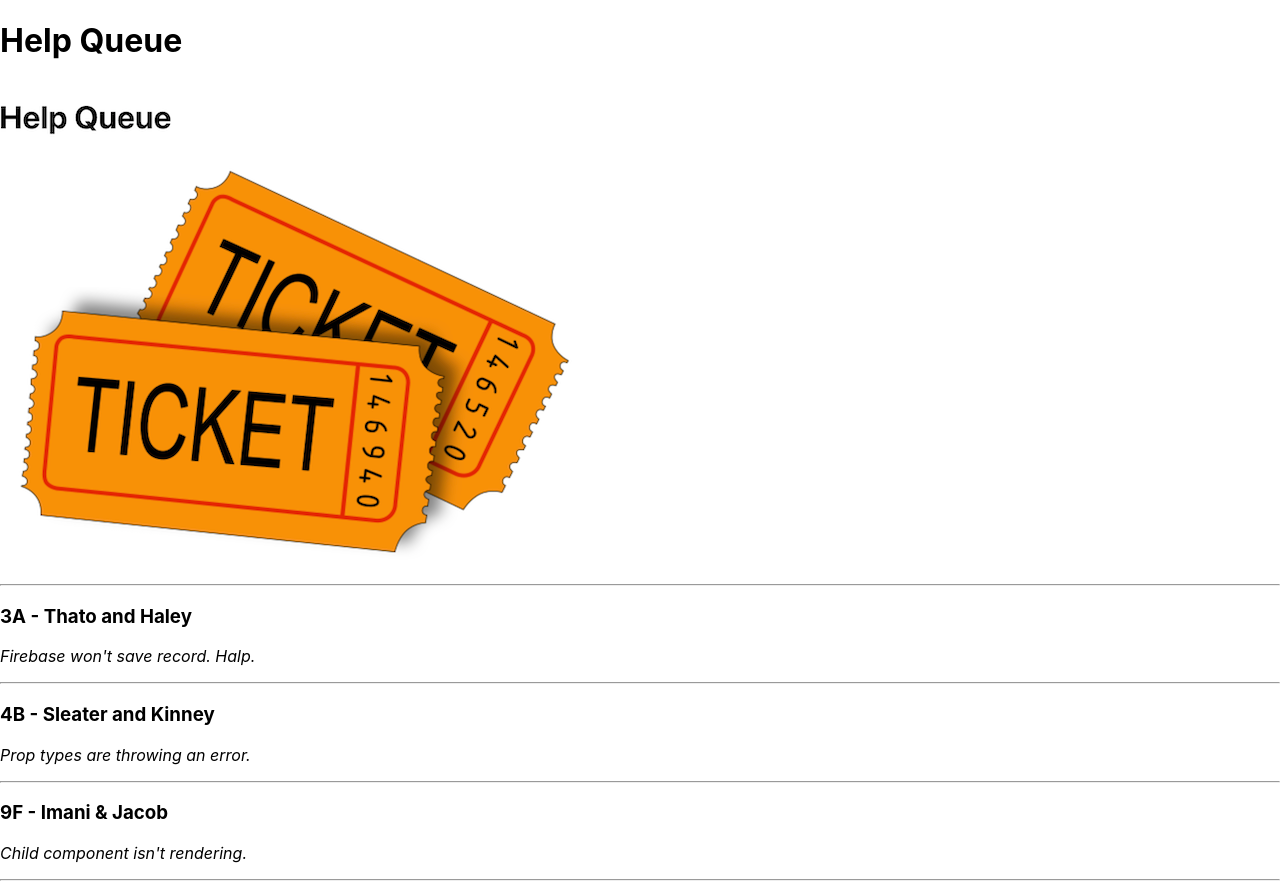
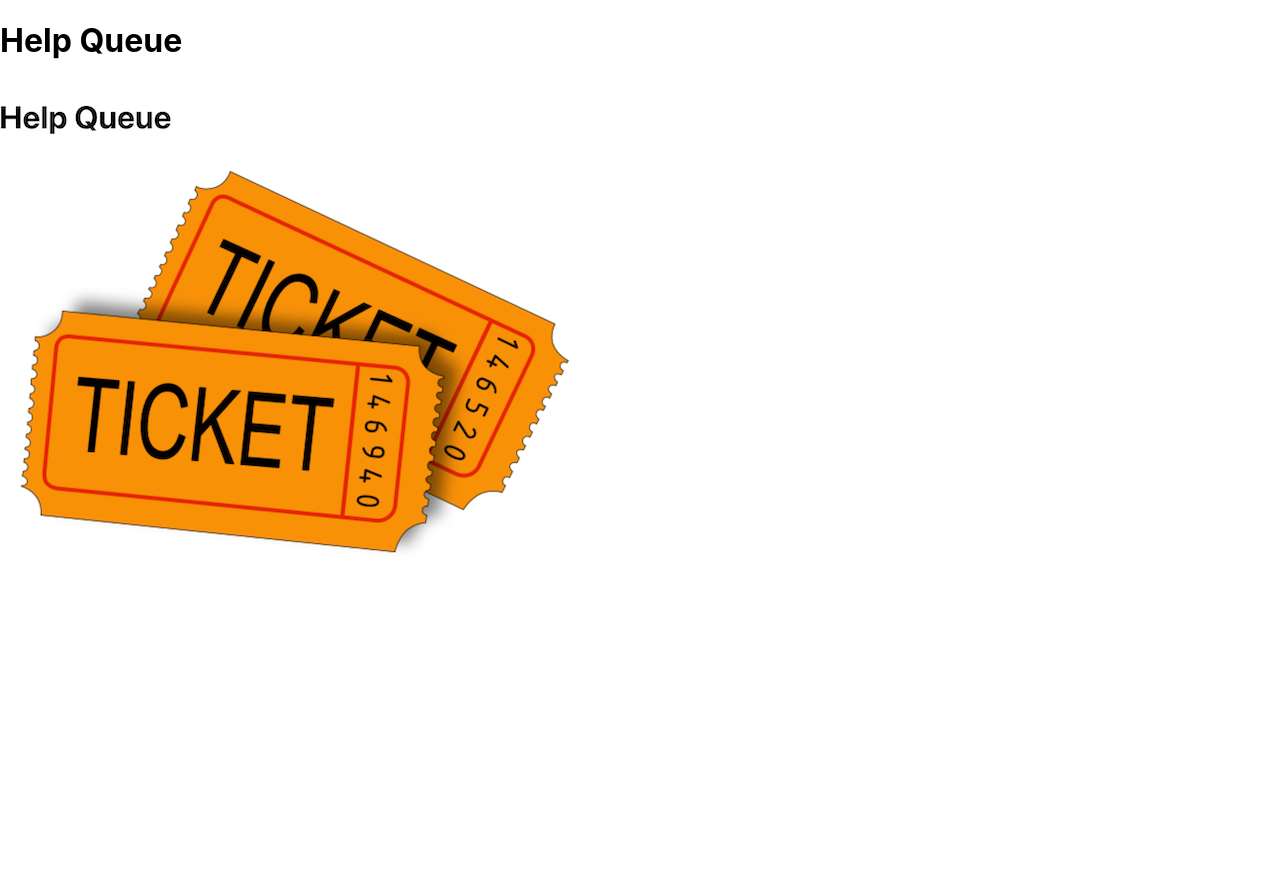
Before and after one commit to ChrisRamer/help-queue, a React (Create React App) app: page / in a window 1280 px wide. After the commit the page ends 800 px from the top, so only its background shows below. Built offline with nearby package versions, Linux system fonts and the light colour scheme.

Commit message:
Adding local state

```diff
--- a/src/components/App.js
+++ b/src/components/App.js
@@ -1,12 +1,12 @@
 import React from "react";
 import Header from "./Header";
-import TicketList from "./TicketList";
+import TicketControl from "./TicketControl";
 
 function App() {
 	return (
 		<React.Fragment>
 			<Header />
-			<TicketList />
+			<TicketControl />
 		</React.Fragment>
 	);
 }
--- /dev/null
+++ b/src/components/NewTicketForm.js
@@ -0,0 +1,11 @@
+import React from "react";
+
+function NewTicketForm(props) {
+	return (
+		<React.Fragment>
+			<h3>This is a form.</h3>
+		</React.Fragment>
+	);
+}
+
+export default NewTicketForm;
--- /dev/null
+++ b/src/components/TicketControl.js
@@ -0,0 +1,21 @@
+import React from "react";
+import NewTicketForm from "./NewTicketForm";
+import TicketList from "./TicketList";
+
+class TicketControl extends React.Component {
+	constructor(props) {
+		super(props);
+		this.state = {
+			formVisibleOnPage: false
+		};
+	}
+
+	render() {
+		return (
+			<React.Fragment>
+			</React.Fragment>
+		);
+	}
+}
+
+export default TicketControl;
```
